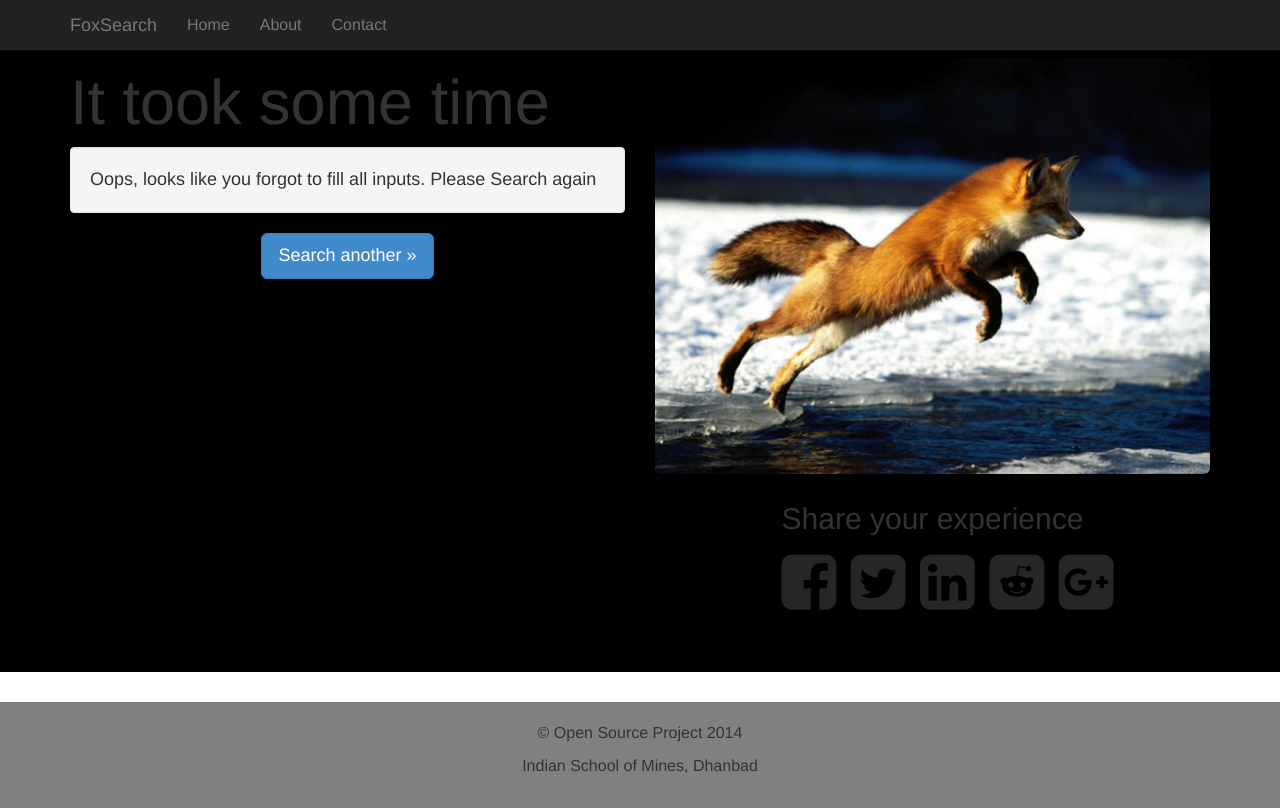
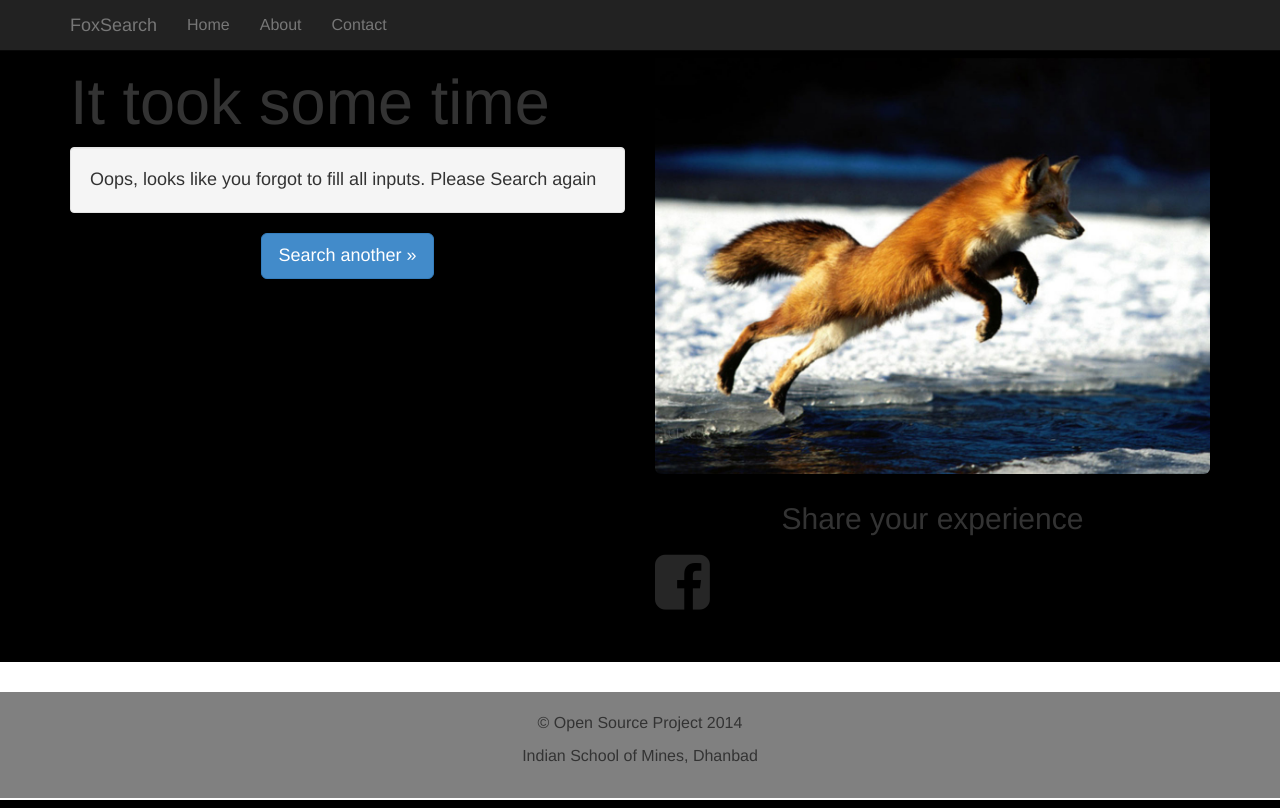
Before and after one commit to codeht1/foxsearch, a Django app: page /result/ in a window 1280 px wide. Run offline with Django 3.2, Linux system fonts and the light colour scheme; parts of the project's set-up code (start-up, migrations or seed data) failed here and were passed over; some libraries are stand-ins or nearby versions.

Commit message:
Just Styling

```diff
--- a/templates/result.html
+++ b/templates/result.html
@@ -41,33 +41,9 @@
         <div class = 'col-md-6'>
         <img src = "{% static 'img/foxresult.jpg' %}" class = 'img-responsive img-rounded' style="padding-top:10px" />
         <p><h2 style="text-align: center;"> Share your experience </h2></p>
-        <ul class="sharing">
-       <li>
           <a href="https://www.facebook.com/sharer/sharer.php?u=https://foxsearch.herokuapp.com/" target = "_blank">
           <i class="fa fa-facebook-square fa-4x" style="color:#262626"></i>
           </a>
-       </li>
-       <li>
-          <a href="https://twitter.com/home?status=Hey%20there%2C%20I%20am%20using%20this%20amazing%20transliterated%20query%20app%20%23FoxSearch%20.Tweet%20%40praveenyadav.%20Https%3A%2F%2Ffoxsearch.herokuapp.com%2F" target="_blank">
-          <i class="fa fa-twitter-square fa-4x" style="color:#262626"></i>
-          </a>
-        </li>
-        <li>
-           <a href="https://www.linkedin.com/shareArticle?mini=true&url=https://foxsearch.herokuapp.com/&title=Hey%20there%2C%20I%20am%20using%20this%20amazing%20transliterated%20query%20app%20FoxSearch.&summary=Hey%20there%2C%20I%20am%20using%20this%20amazing%20transliterated%20query%20app%20FoxSearch.&source=http://foxsearch.herokuapp.com/" target="_blank">
-             <i class="fa fa-linkedin-square fa-4x" style="color:#262626"></i>
-             </a>
-         </li>
-         <li>
-            <a href="http://www.reddit.com/submit?url=https://foxsearch.herokuapp.com/&title=Hey%20there%2C%20I%20am%20using%20this%20amazing%20transliterated%20query%20app%20FoxSearch." target="_blank">
-            <i class="fa fa-reddit-square fa-4x" style="color:#262626"></i>
-            </a>
-          </li>
-          <li>
-            <a href='https://plus.google.com/share?url=https://foxsearch.heroku.com'>
-            <i class="fa fa-google-plus-square fa-4x" style="color:#262626"></i>
-            </a>
-          </li>
-         </ul>
         </div>
         </div>
       </div>
```
